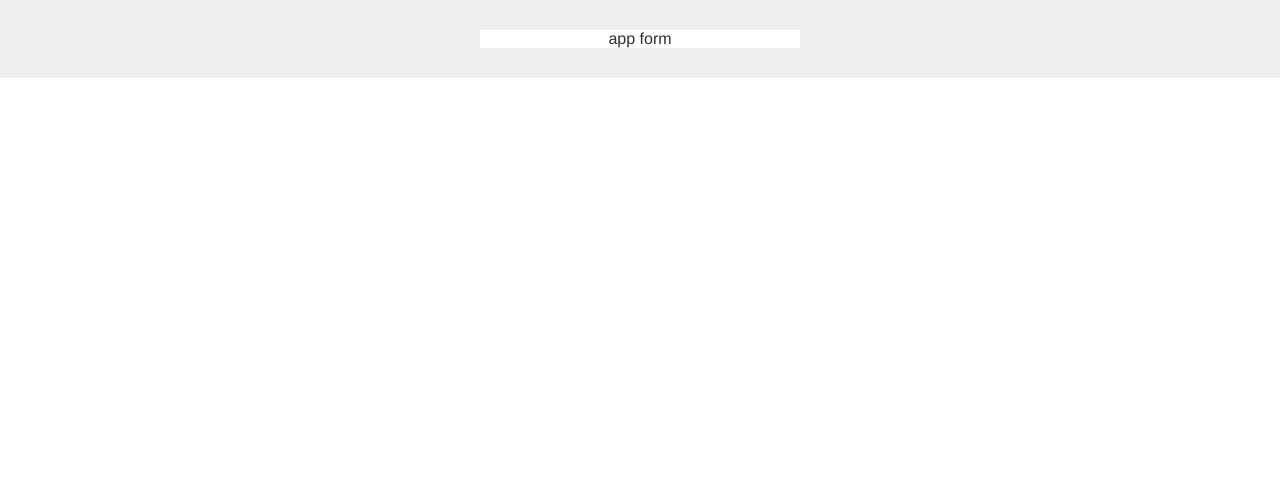
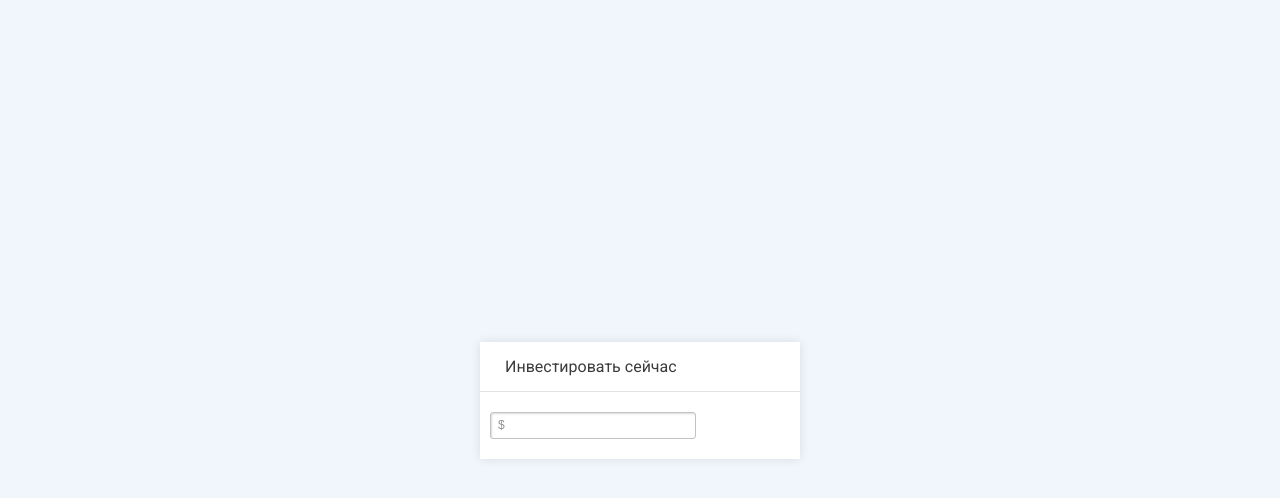
Before and after one commit to kadonomaro/form-validation, a Vue app: page / in a window 1280 px wide. Shown: the top 498 px of the page. Built offline with nearby package versions, Linux system fonts and the light colour scheme.

Commit message:
feat: add font, common styles

```diff
--- a/public/index.html
+++ b/public/index.html
@@ -5,6 +5,7 @@
     <meta http-equiv="X-UA-Compatible" content="IE=edge">
     <meta name="viewport" content="width=device-width,initial-scale=1.0">
     <link rel="icon" href="<%= BASE_URL %>favicon.ico">
+    <link href="https://fonts.googleapis.com/css?family=Roboto&display=swap" rel="stylesheet">
     <title>form-validation</title>
   </head>
   <body>
--- a/src/App.vue
+++ b/src/App.vue
@@ -16,14 +16,11 @@ export default {
 </script>
 
 <style lang="scss">
-body {
-  margin: 0;
-}
 #app {
-  font-family: 'Avenir', Helvetica, Arial, sans-serif;
+  height: 100%;
+  color: #303030;
+  font-family: Arial, Helvetica, sans-serif;
   -webkit-font-smoothing: antialiased;
   -moz-osx-font-smoothing: grayscale;
-  text-align: center;
-  color: #303030;
 }
 </style>
--- /dev/null
+++ b/src/common.scss
@@ -0,0 +1,41 @@
+html {
+  height: 100%;
+}
+
+body {
+  height: 100%;
+  margin: 0;
+}
+
+.input-label {
+  position: relative;
+  display: block;
+  &::before {
+    content: attr(data-sign);
+    position: absolute;
+    top: 50%;
+    left: 8px;
+    color: #909294;
+    font-size: 12px;
+    transform: translateY(-50%);
+  }
+}
+
+
+.input {
+  display: block;
+  padding: 5px 8px 5px 20px;
+  font-size: 13px;
+  text-align: right;
+  background-color: #ffffff;
+  border: 1px solid #c0c2c4;
+  border-radius: 3px;
+  box-shadow: inset 1px 1px 2px rgba(0, 0, 0, 0.15);
+  outline: none;
+  &:focus {
+    border-color: #7e98e5;;
+  }
+}
+.input--error {
+  border-color: #e64545;
+}
--- a/src/components/AppForm.vue
+++ b/src/components/AppForm.vue
@@ -1,11 +1,29 @@
 <template>
 	<div class="app-form">
-		app form
+		<header class="app-form__header">
+			<span class="app-form__title">Инвестировать сейчас</span>
+		</header>
+		<div class="app-form__body">
+			<form action="">
+				<div class="app-form__field">
+					<label class="input-label" data-sign="$">
+						<input type="text" name="" id="" class="input">
+					</label>
+
+				</div>
+				<div class="app-form__field">
+
+				</div>
+			</form>
+		</div>
 	</div>
 </template>
 
 <script>
 export default {
+	components: {
+
+	},
 	props: {
 
 	},
@@ -19,8 +37,19 @@ export default {
 
 <style lang="scss">
 	.app-form {
-		max-width: 320px;
+		width: 320px;
 		margin: 0 auto;
 		background-color: #ffffff;
+		box-shadow: 0 0 10px rgba($color: #000000, $alpha: 0.1);
+		&__header {
+			padding: 15px 25px;
+			color: #3a3b3c;
+			font-family: 'Roboto', sans-serif;
+			font-size: 16px;
+			border-bottom: 1px solid #e0e2e4;
+		}
+		&__body {
+			padding: 20px 10px;
+		}
 	}
 </style>
--- a/src/layouts/MainLayout.vue
+++ b/src/layouts/MainLayout.vue
@@ -1,5 +1,5 @@
 <template>
-  <main class="content">
+  <main class="main-layout">
     <app-form></app-form>
   </main>
 </template>
@@ -15,8 +15,12 @@ export default {
 </script>
 
 <style lang="scss">
-    .content {
-      padding: 30px 10px;
-      background-color: #efefef;
+    .main-layout {
+      height: 100%;
+      display: flex;
+      align-items: center;
+      padding: 10px;
+      background-color: #f1f6fd;
+      box-sizing: border-box;
     }
 </style>
--- a/src/main.js
+++ b/src/main.js
@@ -1,5 +1,7 @@
 import Vue from 'vue'
 import App from './App.vue'
+
+import '@/common.scss';
 
 Vue.config.productionTip = false
 
```
